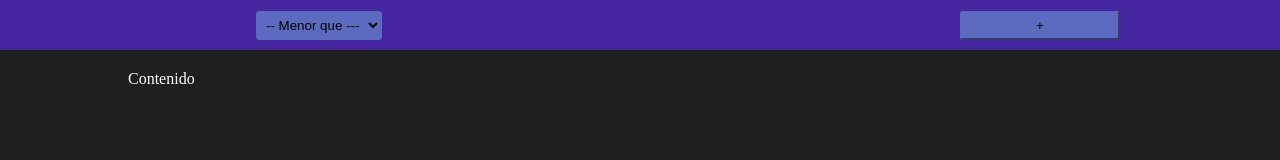
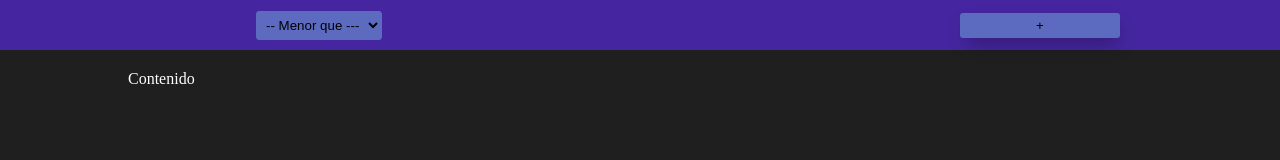
Before and after one commit to shashinvision/front_heroes, a Nuxt app: page / in a window 1280 px wide. Shown: the top 160 px of the page. Built offline with nearby package versions, Linux system fonts and the light colour scheme.

Commit message:
ADD - border

```diff
--- a/layouts/headerFront.vue
+++ b/layouts/headerFront.vue
@@ -45,9 +45,10 @@ select {
 button {
   background-color: #5c6bc0;
   border-color: #5c6bc0;
+  border: 0;
   border-radius: 3px;
   padding: 5px;
-  shadow: 0 1px 0 0;
+  box-shadow: 2px 9px 20px -6px rgba(0, 0, 0, 0.43);
   width: 50% !important;
 }
 @media (max-width: 376px) {
```
